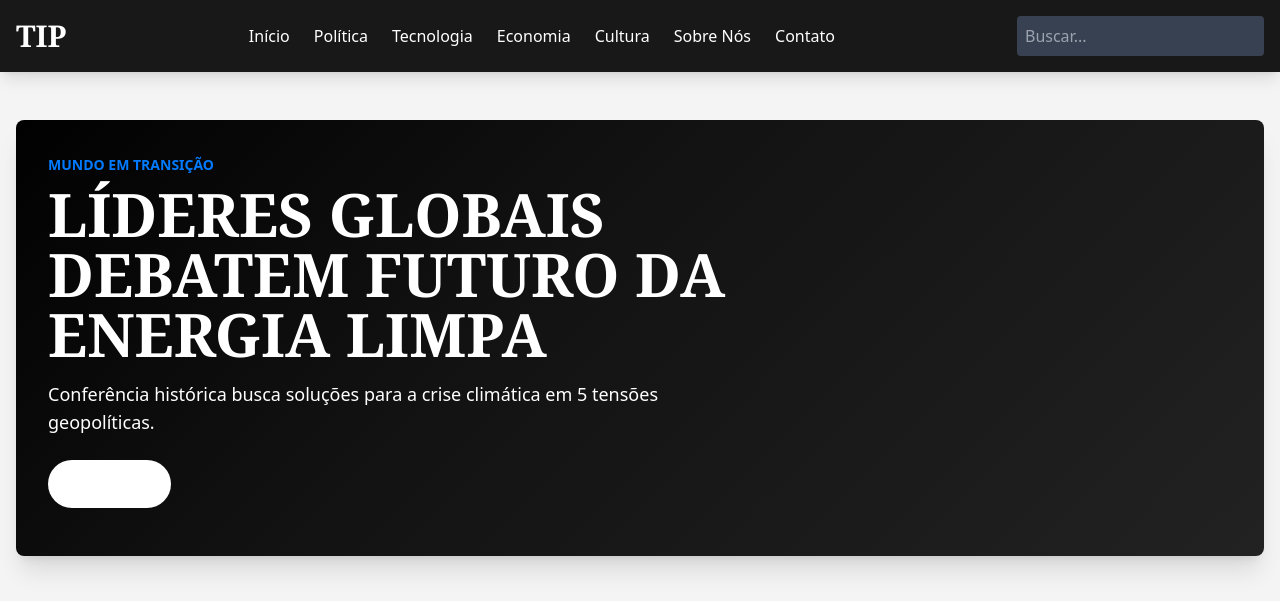
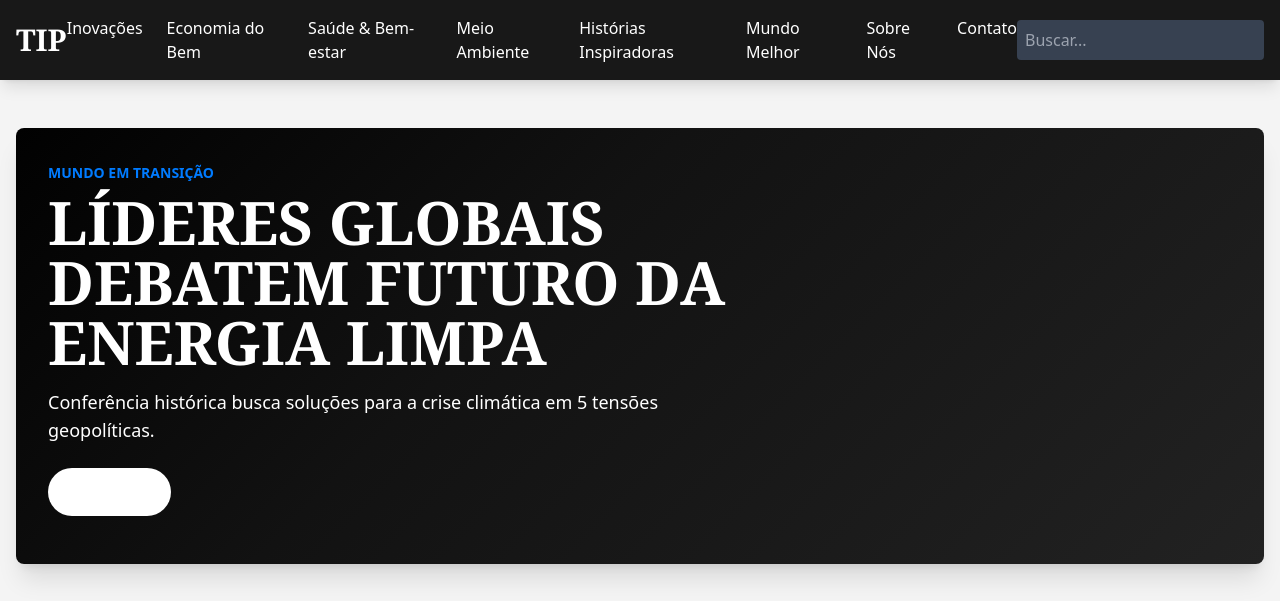
Before and after one commit to tipgabriel/mundomelhor, a plain HTML site: page index.html in a window 1280 px wide. Shown: the top 601 px of the page. Drawn offline with nearby package versions, Linux system fonts and the light colour scheme.

Commit message:
Update index.html

```diff
--- a/index.html
+++ b/index.html
@@ -91,11 +91,12 @@
         <div class="container mx-auto flex justify-between items-center">
             <a href="index.html" class="text-3xl font-serif font-bold text-secondary-gold">TIP</a>
             <nav class="hidden md:flex space-x-6">
-                <a href="index.html" class="hover:text-secondary-gold transition-colors">Início</a>
-                <a href="politica.html?cat=politica" class="hover:text-secondary-gold transition-colors">Política</a>
-                <a href="tecnologia.html?cat=tecnologia" class="hover:text-secondary-gold transition-colors">Tecnologia</a>
-                <a href="economia.html?cat=economia" class="hover:text-secondary-gold transition-colors">Economia</a>
-                <a href="cultura.html?cat=cultura" class="hover:text-secondary-gold transition-colors">Cultura</a>
+                <a href="inovaçoes.html?cat=inovaçoes" class="hover:text-secondary-gold transition-colors">Inovações</a>
+                <a href="economia-do-bem.html?cat=economia-do-bem" class="hover:text-secondary-gold transition-colors">Economia do Bem</a>
+                <a href="saude-bem-estar.html?cat=saude-bem-estar" class="hover:text-secondary-gold transition-colors">Saúde & Bem-estar</a>
+                <a href="meio-ambiente.html?cat=meio-ambiente" class="hover:text-secondary-gold transition-colors">Meio Ambiente</a>
+                <a href="historias-inspiradoras.html?cat=historias-inspiradoras" class="hover:text-secondary-gold transition-colors">Histórias Inspiradoras</a>
+                <a href="mundo-melhor.html?cat=mundo-melhor" class="hover:text-secondary-gold transition-colors">Mundo Melhor</a>
                 <a href="sobre.html" class="hover:text-secondary-gold transition-colors">Sobre Nós</a>
                 <a href="contato.html" class="hover:text-secondary-gold transition-colors">Contato</a>
             </nav>
```
